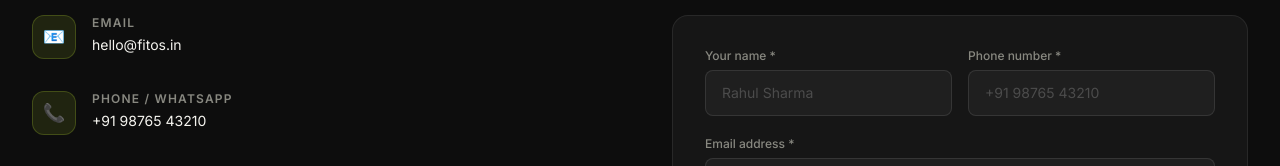
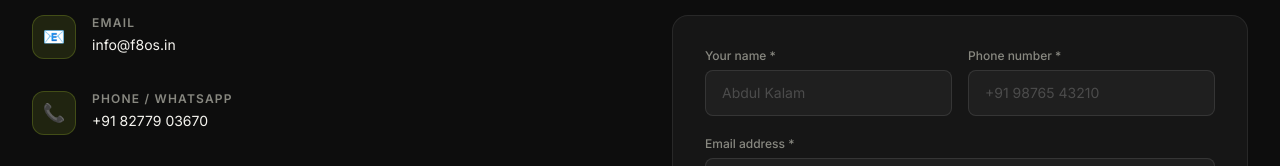
Before and after one commit to JosePaulson/FitOS_client, a React (Vite) app: page /contact in a window 1280 px wide. Shown: the part 474-640 px from the top of the page. Built offline with nearby package versions, Linux system fonts and the light colour scheme; no server answers.

Commit message:
Update contact page

```diff
--- a/src/pages/Contact.jsx
+++ b/src/pages/Contact.jsx
@@ -4,8 +4,8 @@ import { leadApi } from '../api/lead.api'
 import Select from '../components/ui/Select'
 
 const CONTACT_ITEMS = [
-  { icon: '📧', label: 'Email', value: 'hello@fitos.in' },
-  { icon: '📞', label: 'Phone / WhatsApp', value: '+91 98765 43210' },
+  { icon: '📧', label: 'Email', value: 'info@f8os.in' },
+  { icon: '📞', label: 'Phone / WhatsApp', value: '+91 82779 03670' },
   { icon: '🕐', label: 'Support hours', value: 'Mon – Sat, 9 AM to 7 PM IST' },
   { icon: '📍', label: 'Office', value: 'Bengaluru, Karnataka, India' },
 ]
@@ -110,7 +110,7 @@ export default function Contact() {
               <form onSubmit={handleSubmit} className="flex flex-col gap-5" noValidate>
                 <div className="grid grid-cols-1 gap-4 sm:grid-cols-2">
                   <Field label="Your name *" error={errors.name}>
-                    <input type="text" placeholder="Rahul Sharma" value={form.name} onChange={set('name')} className={fieldCls(errors.name)} />
+                    <input type="text" placeholder="Abdul Kalam" value={form.name} onChange={set('name')} className={fieldCls(errors.name)} />
                   </Field>
                   <Field label="Phone number *" error={errors.phone}>
                     <input type="tel" placeholder="+91 98765 43210" value={form.phone} onChange={set('phone')} className={fieldCls(errors.phone)} />
```
